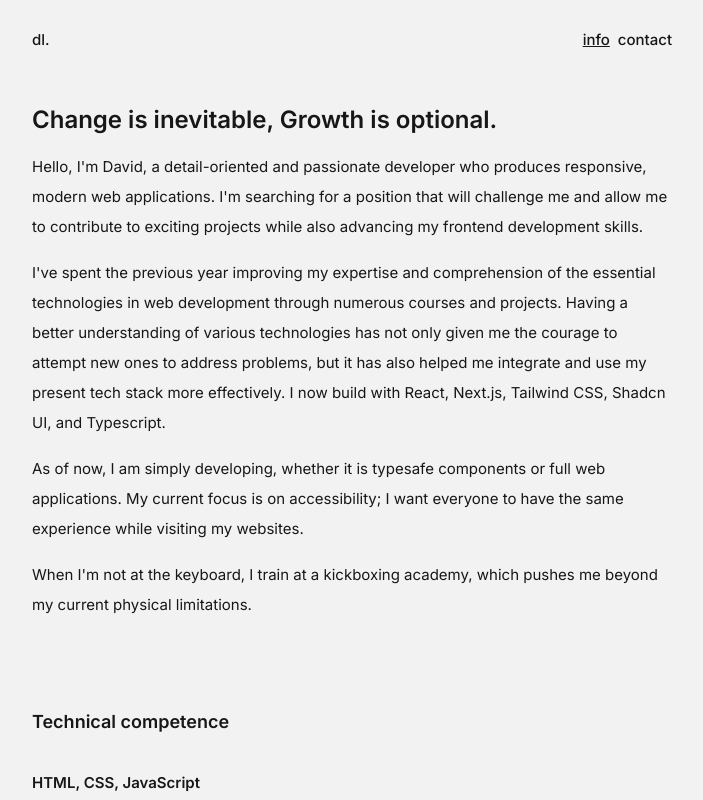
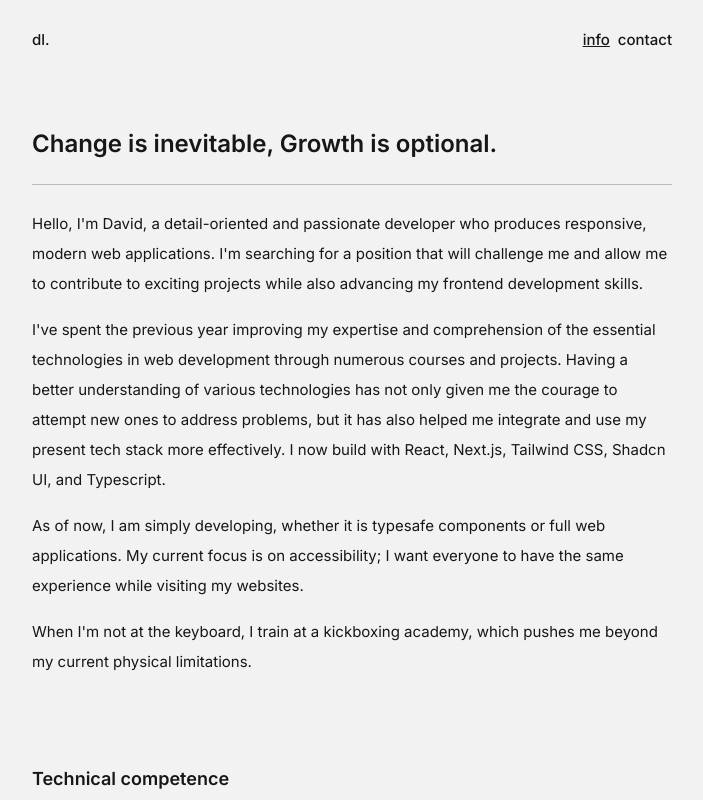
Before and after one commit to DLee1993/portfolio_website, a Next.js app: page /info in a window 1280 px wide. Shown: the top 800 px of the page, without its empty margins (288-991 px from the left). Built offline with nearby package versions, Linux system fonts and the light colour scheme.

Commit message:
added a border to the h1

```diff
--- a/app/info/page.tsx
+++ b/app/info/page.tsx
@@ -7,10 +7,10 @@ const page = () => {
     return (
         <section className="customWidth flex flex-col space-y-16 mb-2">
             <section className="my-6">
-                <h1 className="text-2xl font-semibold">
+                <h1 className="text-2xl font-semibold border-b-[1px] border-foreground25 py-6">
                     Change is inevitable, Growth is optional.
                 </h1>
-                <aside className="mt-4 flex flex-col space-y-4">
+                <aside className="mt-6 flex flex-col space-y-4">
                     <p>
                         Hello, I&apos;m David, a detail-oriented and passionate developer who
                         produces responsive, modern web applications. I&apos;m searching for a
```
